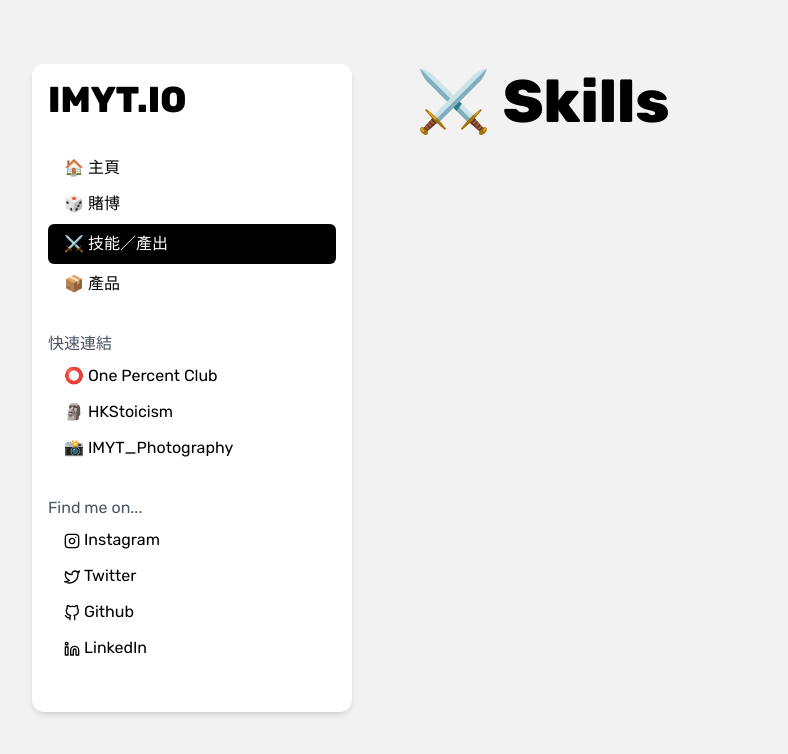
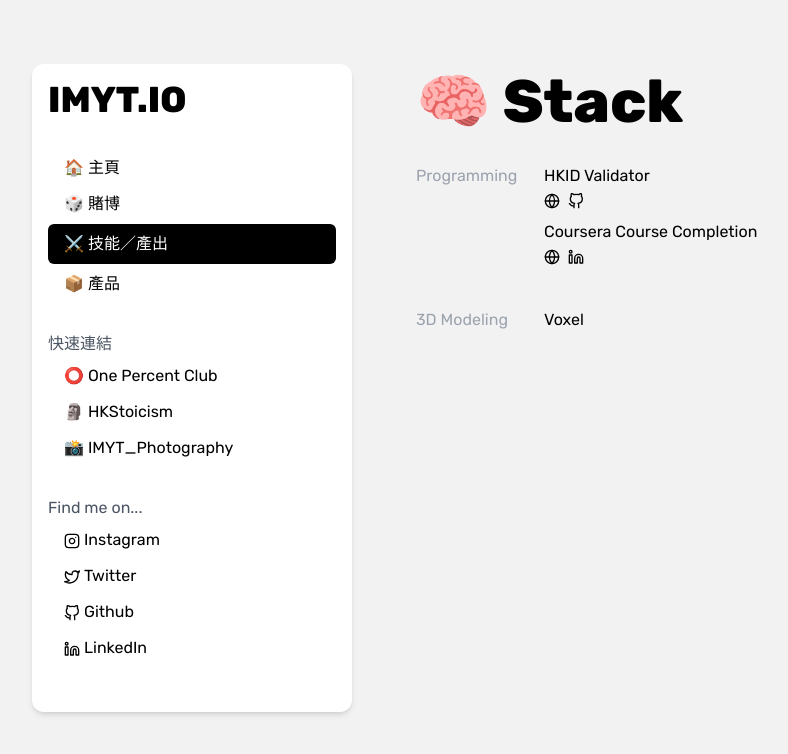
Before and after one commit to imytdotio/imytdotio, a React (Create React App) app: page /stack in a window 1280 px wide. Shown: the top 754 px of the page, without its empty margins (32-820 px from the left). Built offline with nearby package versions, Linux system fonts and the light colour scheme.

Commit message:
stack update

```diff
--- a/src/Components/BuyOn.js
+++ /dev/null
@@ -1,29 +0,0 @@
-import React from "react";
-
-/**
- * @author
- * @function Product
- **/
-
-const BuyOn = (props) => {
-  const description = `${props.description.substring(0, 99)} ...`;
-  return (
-    <div className="glass p-2 inline-block">
-      <img className='rounded-md shadow-xl mb-4 w-full'src={props.thumbnail_url} />
-      <h1 className="mb-2 font-bold">{props.title}</h1>
-      <div
-        dangerouslySetInnerHTML={{ __html: description }}
-        className="text-left"
-      />
-      <a
-        className="gumroad-button mt-4"
-        href={props.href}
-        data-gumroad-overlay-checkout="true"
-      >
-        Buy on
-      </a>
-    </div>
-  );
-};
-
-export default BuyOn;
--- a/src/Components/Nav.js
+++ b/src/Components/Nav.js
@@ -8,9 +8,9 @@
 
 export const Nav = (props) => {
   const nav =
-    "text-black px-4 py-1 my-1 block rounded-md hover:bg-gray-400 duration-100";
+    "text-black px-4 py-1 my-1 block rounded-md hover:bg-gray-200 duration-100";
   const active =
-    "text-white px-4 py-2 my-1 block rounded-md bg-black hover:bg-black ";
+    "text-white px-4 py-2 my-1 block rounded-md bg-black hover:bg-gray-900";
   const subheading = "text-gray-600 font-medium";
   const link =
     "text-black px-4 py-1 my-1 block rounded-md hover:text-blue-600 duration-100";
--- a/src/Pages/Home.js
+++ b/src/Pages/Home.js
@@ -8,7 +8,7 @@
 
 const Section = (props) => <div className="flex mb-8">{props.children}</div>;
 const SectionHeader = (props) => (
-  <h3 className="w-16 mr-8 text-gray-400 ">{props.children}</h3>
+  <h3 className="w-24 mr-8 text-gray-400 ">{props.children}</h3>
 );
 const Link = (props) => (
   <a
--- a/src/Pages/Products_Buggy.js
+++ b/src/Pages/Products_Buggy.js
@@ -1,11 +1,32 @@
 import React, { useEffect, useState } from "react";
-import BuyOn from "../Components/BuyOn";
 import config from "../config";
 /**
  * @author
  * @function Products
  **/
-
+const BuyOn = (props) => {
+  const description = `${props.description.substring(0, 99)} ...`;
+  return (
+    <div className="glass p-2 inline-block">
+      <img
+        className="rounded-md shadow-xl mb-4 w-full"
+        src={props.thumbnail_url}
+      />
+      <h1 className="mb-2 font-bold">{props.title}</h1>
+      <div
+        dangerouslySetInnerHTML={{ __html: description }}
+        className="text-left"
+      />
+      <a
+        className="gumroad-button mt-4"
+        href={props.href}
+        data-gumroad-overlay-checkout="true"
+      >
+        Buy on
+      </a>
+    </div>
+  );
+};
 export const Products = (props) => {
   var GUMROAD_BEARER = config.GUMROAD_BEARER;
   var GUMROAD_COOKIE = config.GUMROAD_COOKIE;
--- a/src/Pages/Stack.js
+++ b/src/Pages/Stack.js
@@ -1,4 +1,5 @@
 import React from "react";
+import { FiGithub, FiGlobe, FiLinkedin } from "react-icons/fi";
 
 /**
  * @author
@@ -6,9 +7,52 @@
  **/
 
 export const Stack = (props) => {
+  const Section = (props) => <div className="flex mb-8">{props.children}</div>;
+  const SectionHeader = (props) => (
+    <h3 className="w-24 mr-8 text-gray-400">{props.children}</h3>
+  );
+  const Link = (props) => (
+    <a
+      target="_blank"
+      href={props.href}
+      className="text-black hover:text-blue-600"
+    >
+      {props.children}
+    </a>
+  );
+  const icon = "inline mr-2";
   return (
-    <div>
-      <h1 className="text-6xl font-bold mb-8 mt-2">⚔️ Skills</h1>
+    <div className="text-left">
+      <h1 className="text-6xl font-bold mb-8 mt-2">🧠 Stack</h1>
+      <Section>
+        <SectionHeader>Programming</SectionHeader>
+        <ul>
+          <p>HKID Validator</p>
+          <p className="mb-2">
+            <Link href="https://hkid.vercel.app/">
+              <FiGlobe className={icon} />
+            </Link>
+            <Link href="https://github.com/imytdotio/HKID-Validator-Generator">
+              <FiGithub className={icon} />
+            </Link>
+          </p>
+          <p>Coursera Course Completion</p>
+          <p className="mb-2">
+            <Link href="https://coursera.org/">
+              <FiGlobe className={icon} />
+            </Link>
+            <Link href="https://linkedin.com">
+              <FiLinkedin className={icon} />
+            </Link>
+          </p>
+        </ul>
+      </Section>
+      <Section>
+        <SectionHeader>3D Modeling</SectionHeader>
+        <ul>
+          <p>Voxel</p>
+        </ul>
+      </Section>
     </div>
   );
 };
```
